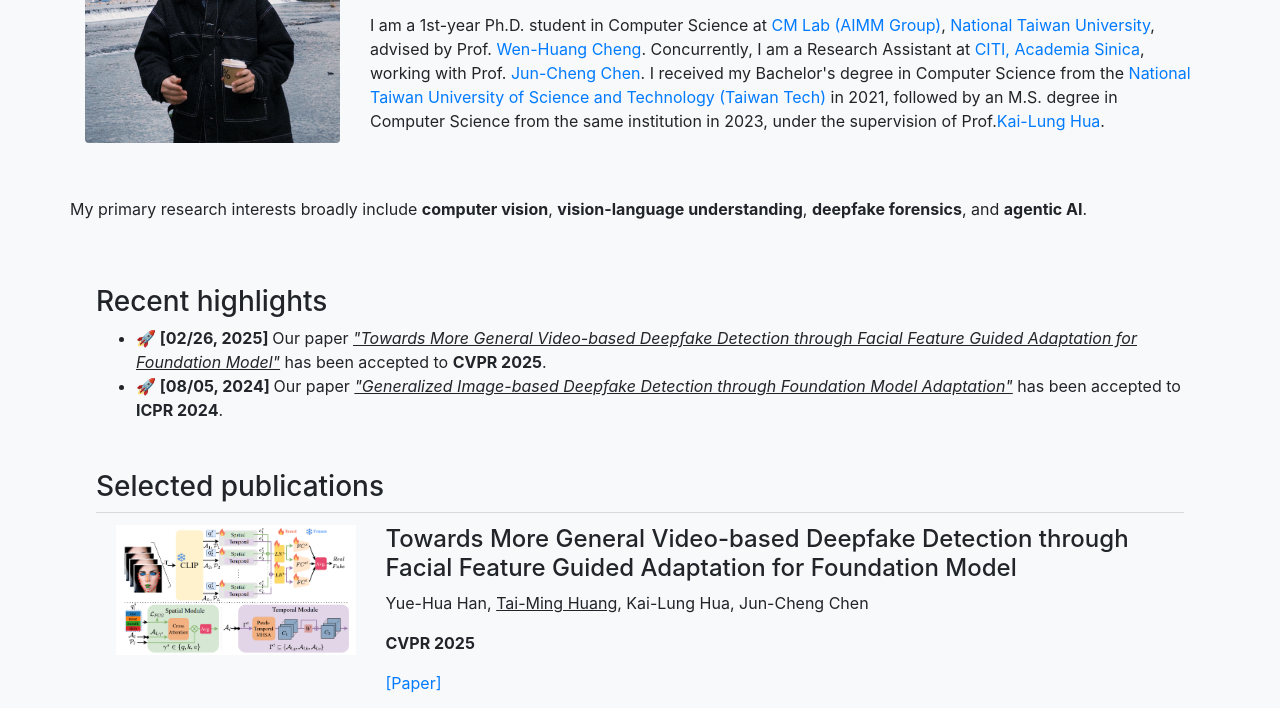
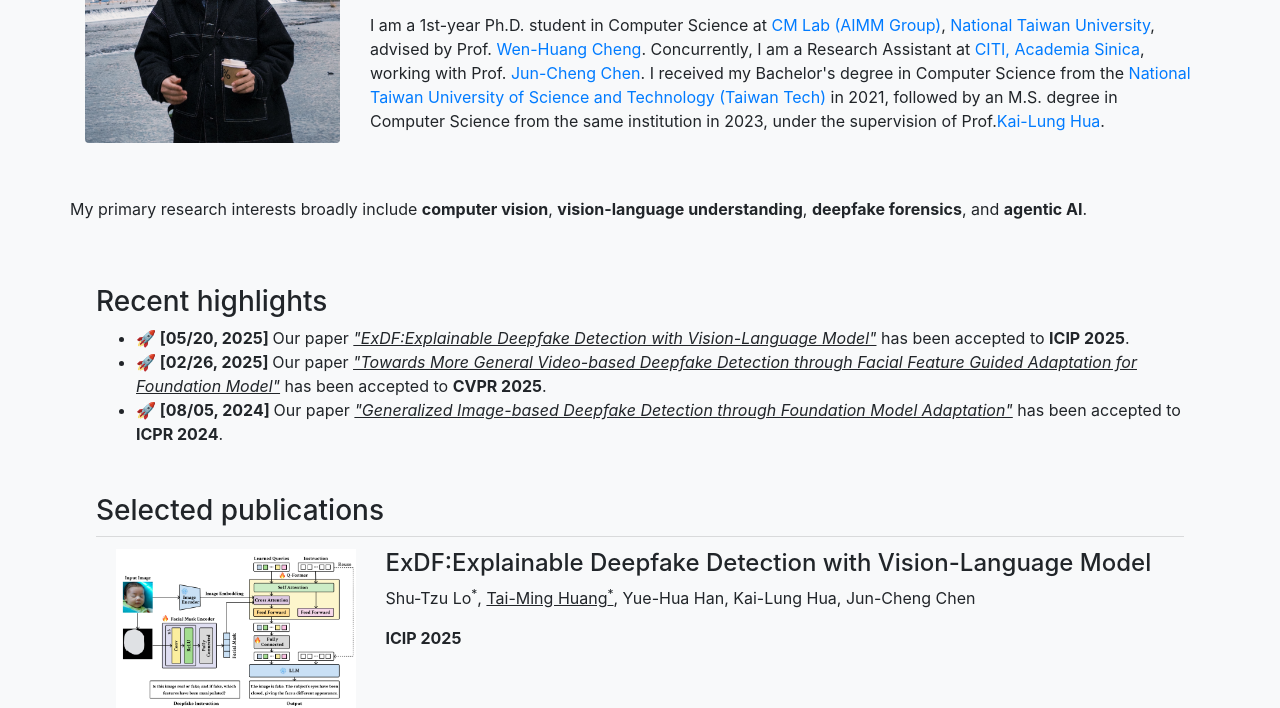
Before and after one commit to Teddy12155555/teddy12155555.github.io, a plain HTML site: page index.html in a window 1280 px wide. Shown: the part 248-956 px from the top of the page. Drawn offline with Linux system fonts and the light colour scheme.

Commit message:
icip updated

```diff
--- a/index.html
+++ b/index.html
@@ -70,6 +70,9 @@
 		<h3 class="mx-5">Recent highlights</h3>
 		<ul class=" mx-5">
 			<li class="bg-light">
+				<b>🚀 [05/20, 2025] </b> Our paper <u><i>"ExDF:Explainable Deepfake Detection with Vision-Language Model"</i></u> has been accepted to <b>ICIP 2025</b>.
+			</li>
+			<li class="bg-light">
 				<b>🚀 [02/26, 2025] </b> Our paper <u><i>"Towards More General Video-based Deepfake Detection through Facial Feature Guided Adaptation for Foundation Model"</i></u> has been accepted to <b>CVPR 2025</b>.
 			</li>
 			<li class="bg-light">
@@ -81,7 +84,19 @@
 	<section class="mx-5 my-5" id="research">
 		<h3 class="mx-5">Selected publications</h3>
 		<ul class="list-group list-group-flush mx-5">
-
+			<li class="list-group-item bg-light">
+				<div class="row">
+					<div class="col-3"><img class="img-fluid" src="asset/image/ExDF.png" alt="">
+					</div>
+					<div class="col-9">
+						<h4 id='top' class=''>ExDF:Explainable Deepfake Detection with Vision-Language Model</h4>
+						<p>Shu-Tzu Lo<sup>*</sup>, <u>Tai-Ming Huang<sup>*</sup></u>, Yue-Hua Han, Kai-Lung Hua, Jun-Cheng Chen</p>
+						<p><b>ICIP 2025</b></p>
+						<!-- <p>
+							<a href="https://arxiv.org/pdf/2404.05583">[Paper]</a>
+						</p> -->
+					</div>
+			</li>
 			<li class="list-group-item bg-light">
 				<div class="row">
 					<div class="col-3"><img class="img-fluid" src="asset/image/cvpr.PNG" alt="">
```
Also changed, not shown: asset/image/ExDF.png (added).
